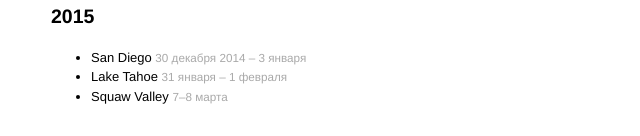
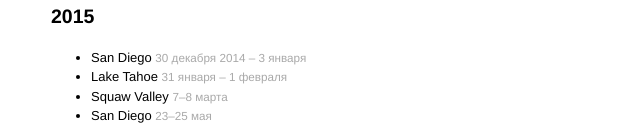
Before and after one commit to denis/denis.github.com, a Jekyll site: the page built from travel.md, in a window 1280 px wide. Shown: the part 1367-1503 px from the top of the page, without its empty margins (189-829 px from the left). Built offline with Jekyll 4.4.1, drawn with Linux system fonts in a browser that asks for light colours; comment, search, counter and statistics services are not loaded.

Commit message:
Add San Diego 2015 to travel

```diff
--- a/travel.md
+++ b/travel.md
@@ -76,3 +76,4 @@ css: travel
 - San Diego <small>30 декабря 2014 – 3 января</small>
 - Lake Tahoe <small>31 января – 1 февраля</small>
 - Squaw Valley <small>7–8 марта</small>
+- San Diego <small>23–25 мая</small>
```
